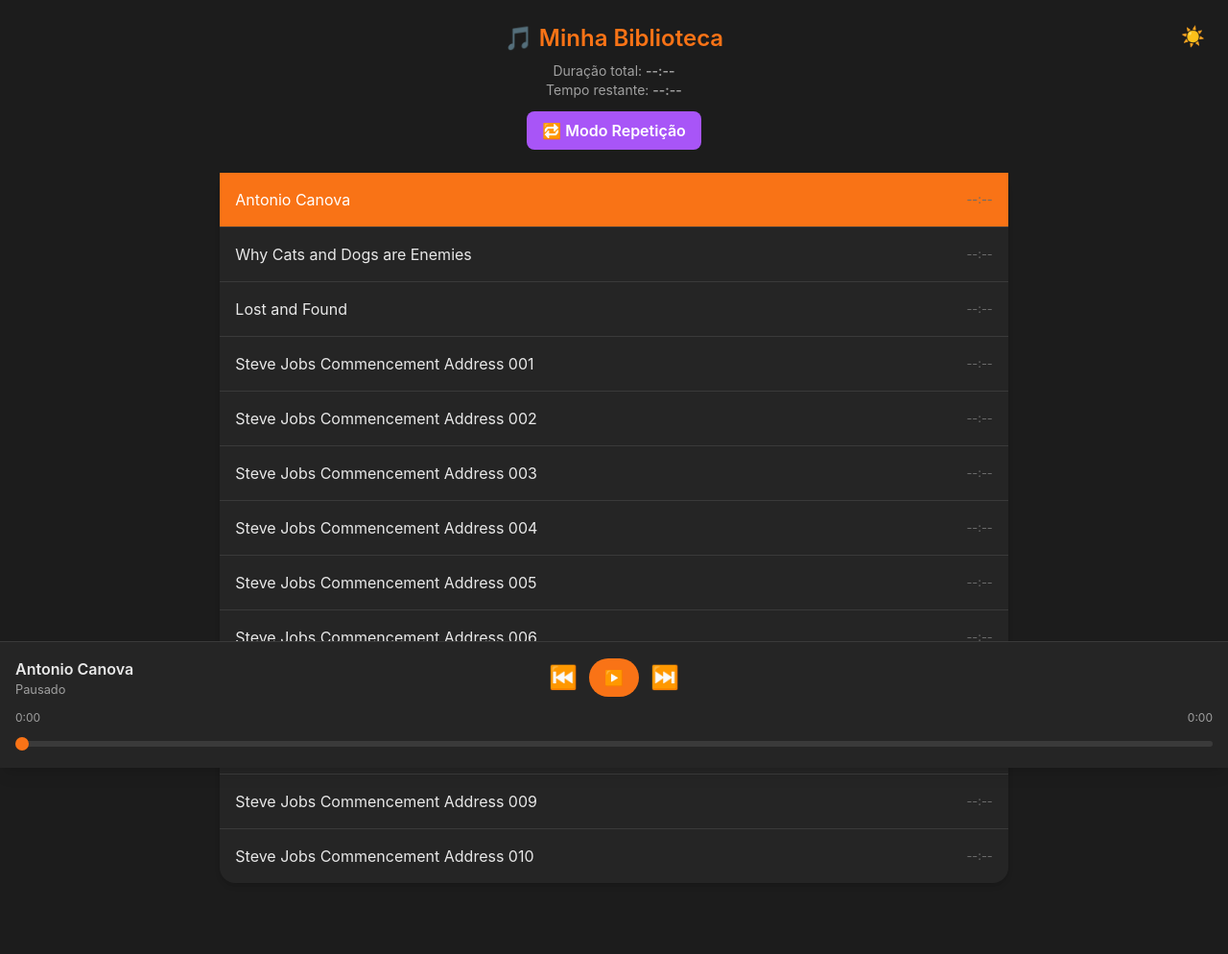
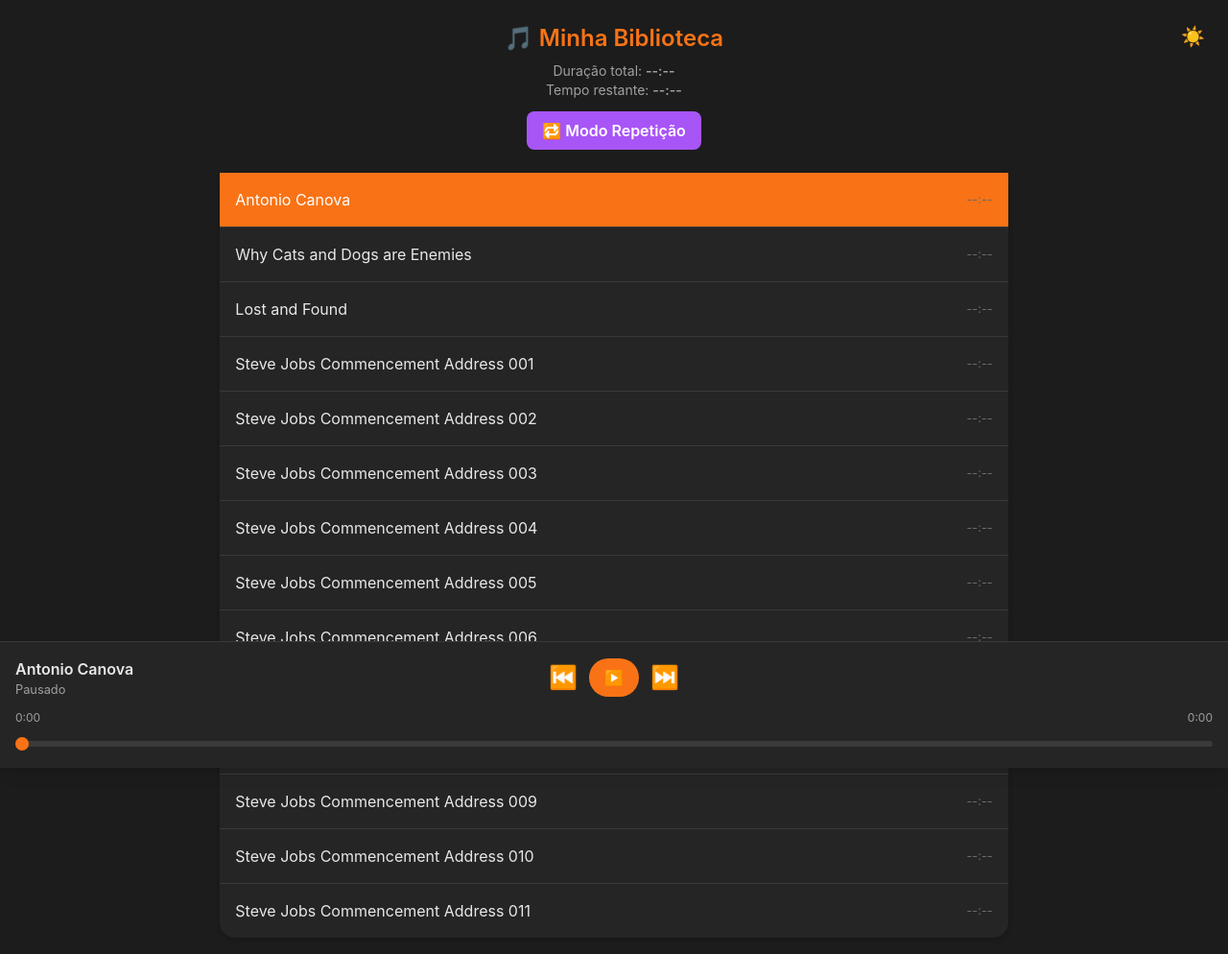
Before and after one commit to redusilva/cimv-audio-playlist, a plain HTML site: page index.html in a window 1280 px wide. Shown: the whole page at 96% size. Drawn offline with nearby package versions, Linux system fonts and the light colour scheme.

Commit message:
add: AUDIO Steve Jobs Commencement Address 11.mp3

```diff
--- a/index.html
+++ b/index.html
@@ -320,6 +320,7 @@
             { titulo: "Steve Jobs Commencement Address 008", arquivo: "audios/AUDIO Steve Jobs Commencement Address 08.mp3" },
             { titulo: "Steve Jobs Commencement Address 009", arquivo: "audios/AUDIO Steve Jobs Commencement Address 09.mp3" },
             { titulo: "Steve Jobs Commencement Address 010", arquivo: "audios/AUDIO Steve Jobs Commencement Address 10.mp3" },
+            { titulo: "Steve Jobs Commencement Address 011", arquivo: "audios/AUDIO Steve Jobs Commencement Address 11.mp3" },
         ];
 
         const playlistEl = document.getElementById("playlist");
```
Also changed, not shown: 1 other file.
